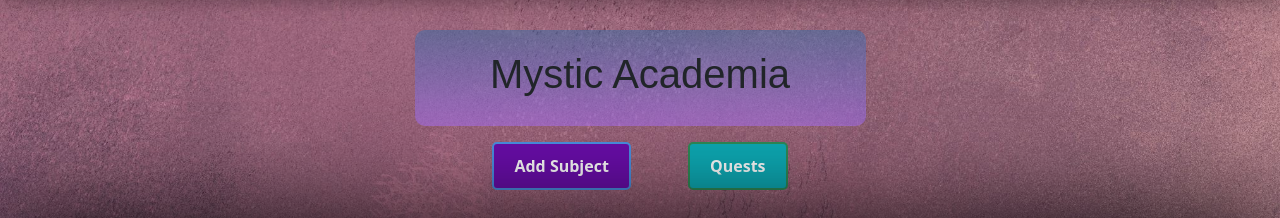
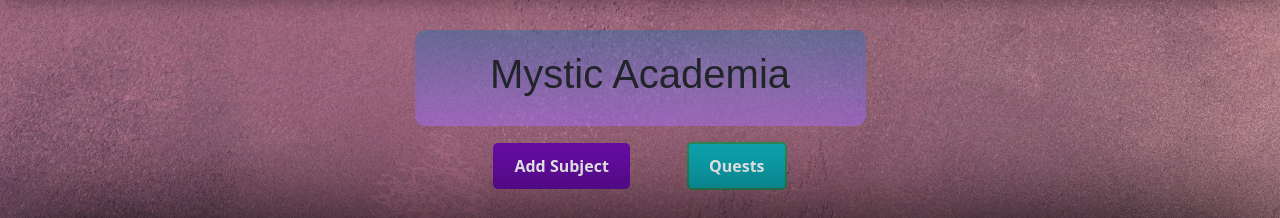
Before and after one commit to GA-EduQuest/EduQuest, a Django app: page /subjects/ in a window 1280 px wide. Shown: the part 70-288 px from the top of the page. Run offline with Django 5.2, Linux system fonts and the light colour scheme; the visitor is signed in with stand-in values (Sample User, id 1); data that the repository does not hold is empty; some web fonts are replaced.

Commit message:
Small change

```diff
--- a/main_app/static/css/subject-index-style.css
+++ b/main_app/static/css/subject-index-style.css
@@ -182,7 +182,7 @@ h3 {
 
 .add-subject a.btn-subject {
     background-color: #6a0dab;
-    border: 2px solid #4a90e2;
+    border-color: none;
 }
 
 .add-subject a.btn-subject:hover {
```
